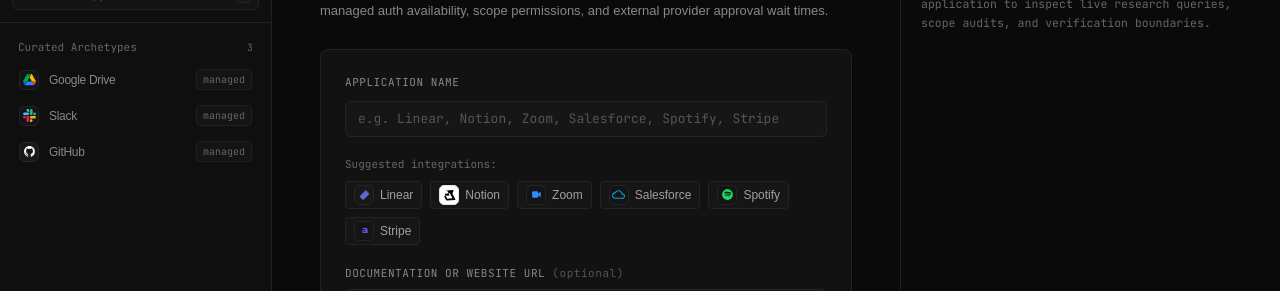
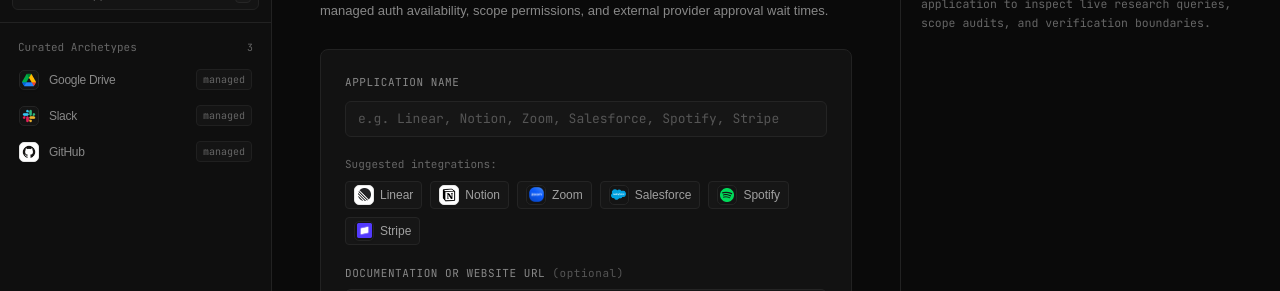
Before and after one commit to rakeshks2k/composio-oauth-guide, a Next.js app: page / in a window 1280 px wide. Shown: the part 122-413 px from the top of the page. Built offline with nearby package versions, Linux system fonts and the light colour scheme; a web font is replaced by a local one.

Commit message:
Revert "fix(icons): use instant inline SVGs to eliminate image lazy-load blankouts and network flicker"
This reverts commit 82ba9b16ebb22efcb45748d978e0390b90c6f954.

```diff
--- a/src/components/AppIcon.tsx
+++ b/src/components/AppIcon.tsx
@@ -1,6 +1,7 @@
 'use client';
 
 import React from 'react';
+import Image from 'next/image';
 import { clsx } from 'clsx';
 
 interface AppIconProps {
@@ -9,259 +10,127 @@
   size?: 'sm' | 'md' | 'lg';
 }
 
+interface AppLogoConfig {
+  src: string;
+  bgClass: string;
+  paddingClass: string;
+}
+
+function getAppLogo(name: string): AppLogoConfig | null {
+  const normalized = name.toLowerCase().replace(/[\s\-_]/g, '');
+
+  if (normalized.includes('googledrive') || normalized === 'gdrive' || normalized === 'drive') {
+    return {
+      src: '/logos/google-drive.png',
+      bgClass: 'bg-[#141414] border border-[#242424]',
+      paddingClass: 'p-[2px]',
+    };
+  }
+
+  if (normalized.includes('slack')) {
+    return {
+      src: '/logos/slack.png',
+      bgClass: 'bg-[#141414] border border-[#242424]',
+      paddingClass: 'p-[2px]',
+    };
+  }
+
+  if (normalized.includes('github')) {
+    return {
+      src: '/logos/github.png',
+      bgClass: 'bg-white border border-[#e5e5e5]',
+      paddingClass: 'p-[2px]',
+    };
+  }
+
+  if (normalized.includes('hubspot')) {
+    return {
+      src: '/logos/hubspot.png',
+      bgClass: 'bg-[#141414] border border-[#242424]',
+      paddingClass: 'p-[2px]',
+    };
+  }
+
+  if (normalized.includes('linear')) {
+    return {
+      src: '/logos/linear.png',
+      bgClass: 'bg-white border border-[#e5e5e5]',
+      paddingClass: 'p-[2.5px]',
+    };
+  }
+
+  if (normalized.includes('notion')) {
+    return {
+      src: '/logos/notion.png',
+      bgClass: 'bg-white border border-[#e5e5e5]',
+      paddingClass: 'p-[2px]',
+    };
+  }
+
+  if (normalized.includes('salesforce')) {
+    return {
+      src: '/logos/salesforce.png',
+      bgClass: 'bg-[#141414] border border-[#242424]',
+      paddingClass: 'p-[1.5px]',
+    };
+  }
+
+  if (normalized.includes('zoom')) {
+    return {
+      src: '/logos/zoom.png',
+      bgClass: 'bg-[#141414] border border-[#242424]',
+      paddingClass: 'p-[1.5px]',
+    };
+  }
+
+  if (normalized.includes('spotify')) {
+    return {
+      src: '/logos/spotify.png',
+      bgClass: 'bg-[#141414] border border-[#242424]',
+      paddingClass: 'p-[2px]',
+    };
+  }
+
+  if (normalized.includes('stripe')) {
+    return {
+      src: '/logos/stripe.png',
+      bgClass: 'bg-[#141414] border border-[#242424]',
+      paddingClass: 'p-[1.5px]',
+    };
+  }
+
+  return null;
+}
+
 export function AppIcon({ name, className, size = 'sm' }: AppIconProps) {
-  const normalized = (name || '').toLowerCase().replace(/[\s\-_]/g, '');
-
   const sizeClasses = {
     sm: 'w-5 h-5 rounded-[5px]',
     md: 'w-6 h-6 rounded-[6px]',
     lg: 'w-7 h-7 rounded-[7px]',
   }[size];
 
-  const iconSizeClasses = {
-    sm: 'w-[13px] h-[13px]',
-    md: 'w-[15px] h-[15px]',
-    lg: 'w-[17px] h-[17px]',
-  }[size];
+  const logo = getAppLogo(name);
 
-  // 1. Google Drive: Official 4-color Google Drive polygon mark
-  if (normalized.includes('googledrive') || normalized === 'gdrive' || normalized === 'drive') {
+  if (logo) {
     return (
       <div
         className={clsx(
           sizeClasses,
-          'bg-[#141414] border border-[#242424] flex items-center justify-center flex-shrink-0 shadow-sm overflow-hidden select-none',
+          logo.bgClass,
+          logo.paddingClass,
+          'flex items-center justify-center flex-shrink-0 shadow-sm overflow-hidden select-none',
           className
         )}
         title={name}
       >
-        <svg viewBox="0 0 87.3 78" className={iconSizeClasses} fill="none">
-          <path
-            d="m6.6 66.85 3.85 6.65c.8 1.4 1.95 2.5 3.3 3.3l13.75-23.8H0c0 1.55.4 3.1 1.2 4.5z"
-            fill="#0066DA"
-          />
-          <path
-            d="M43.65 25 29.9 1.2c-1.35.8-2.5 1.9-3.3 3.3l-25.4 44A8.9 8.9 0 0 0 0 53h27.5z"
-            fill="#00AC47"
-          />
-          <path
-            d="M73.55 76.8c1.35-.8 2.5-1.9 3.3-3.3l1.6-2.75 7.65-13.25c.8-1.4 1.2-2.95 1.2-4.5H59.8l6.1 10.6z"
-            fill="#EA4335"
-          />
-          <path
-            d="M43.65 25 57.4 1.2C56.05.4 54.5 0 52.9 0H34.4c-1.6 0-3.15.45-4.5 1.2z"
-            fill="#00832D"
-          />
-          <path
-            d="M59.8 53H27.5L13.75 76.8c1.35.8 2.9 1.2 4.5 1.2h50.8c1.6 0 3.15-.45 4.5-1.2z"
-            fill="#2684FC"
-          />
-          <path
-            d="m73.4 26.5-12.7-22c-.8-1.4-1.95-2.5-3.3-3.3L43.65 25 59.8 53h27.45c0-1.55-.4-3.1-1.2-4.5z"
-            fill="#FFBA00"
-          />
-        </svg>
-      </div>
-    );
-  }
-
-  // 2. Slack: Official 4-color Slack hashtag logo
-  if (normalized.includes('slack')) {
-    return (
-      <div
-        className={clsx(
-          sizeClasses,
-          'bg-[#141414] border border-[#242424] flex items-center justify-center flex-shrink-0 shadow-sm overflow-hidden select-none',
-          className
-        )}
-        title={name}
-      >
-        <svg viewBox="0 0 128 128" className={iconSizeClasses}>
-          <path
-            d="M26.7 80.5a13.3 13.3 0 1 1-13.4-13.3h13.4v13.3zm6.6 0a13.3 13.3 0 1 1 26.7 0v33.4a13.3 13.3 0 1 1-26.7 0V80.5z"
-            fill="#E01E5A"
-          />
-          <path
-            d="M47.4 26.7a13.3 13.3 0 1 1 13.3-13.4V26.7H47.4zm0 6.6a13.3 13.3 0 1 1 0 26.7H14a13.3 13.3 0 1 1 0-26.7h33.4z"
-            fill="#36C5F0"
-          />
-          <path
-            d="M101.3 47.4a13.3 13.3 0 1 1 13.4 13.3h-13.4V47.4zm-6.6 0a13.3 13.3 0 1 1-26.7 0V14a13.3 13.3 0 1 1 26.7 0v33.4z"
-            fill="#2EB67D"
-          />
-          <path
-            d="M80.5 101.3a13.3 13.3 0 1 1-13.3 13.4V101.3h13.3zm0-6.6a13.3 13.3 0 1 1 0-26.7H114a13.3 13.3 0 1 1 0 26.7H80.5z"
-            fill="#ECB22E"
-          />
-        </svg>
-      </div>
-    );
-  }
-
-  // 3. GitHub: Official GitHub Invertocat
-  if (normalized.includes('github')) {
-    return (
-      <div
-        className={clsx(
-          sizeClasses,
-          'bg-[#181818] border border-[#262626] flex items-center justify-center flex-shrink-0 shadow-sm overflow-hidden select-none',
-          className
-        )}
-        title={name}
-      >
-        <svg viewBox="0 0 24 24" className={iconSizeClasses} fill="white">
-          <path
-            fillRule="evenodd"
-            clipRule="evenodd"
-            d="M12 2C6.477 2 2 6.484 2 12.017c0 4.425 2.865 8.18 6.839 9.504.5.092.682-.217.682-.483 0-.237-.008-.868-.013-1.703-2.782.605-3.369-1.343-3.369-1.343-.454-1.158-1.11-1.466-1.11-1.466-.908-.62.069-.608.069-.608 1.003.07 1.53 1.032 1.53 1.032.892 1.53 2.341 1.088 2.91.832.092-.647.35-1.088.636-1.338-2.22-.253-4.555-1.113-4.555-4.951 0-1.093.39-1.988 1.029-2.688-.103-.253-.446-1.272.098-2.65 0 0 .84-.27 2.75 1.026A9.564 9.564 0 0112 6.844c.85.004 1.705.115 2.504.337 1.909-1.296 2.747-1.027 2.747-1.027.546 1.379.202 2.398.1 2.651.64.7 1.028 1.595 1.028 2.688 0 3.848-2.339 4.695-4.566 4.943.359.309.678.92.678 1.855 0 1.338-.012 2.419-.012 2.747 0 .268.18.58.688.482A10.019 10.019 0 0022 12.017C22 6.484 17.522 2 12 2z"
-          />
-        </svg>
-      </div>
-    );
-  }
-
-  // 4. HubSpot: Official HubSpot sprocket mark
-  if (normalized.includes('hubspot')) {
-    return (
-      <div
-        className={clsx(
-          sizeClasses,
-          'bg-[#181818] border border-[#262626] flex items-center justify-center flex-shrink-0 shadow-sm overflow-hidden select-none',
-          className
-        )}
-        title={name}
-      >
-        <svg viewBox="0 0 24 24" className={iconSizeClasses} fill="none">
-          <path
-            d="M17.8 7.2a2.3 2.3 0 10-2.3-2.3v1.8l-3.3 1.9V5.1a1.9 1.9 0 10-1.5 0v3.5l-3.3-1.9V4.9a2.3 2.3 0 10-2.3 2.3c0 .3.07.6.2.86L8.6 9.9v4.2L5.3 16a2.3 2.3 0 101.4 1.2l3.5-2v3.7a1.9 1.9 0 101.5 0v-3.7l3.5 2a2.3 2.3 0 101.4-1.2l-3.3-1.9V9.9l3.3-1.9c.2.14.47.2.7.2z"
-            fill="#FF7A59"
-          />
-          <circle cx="12" cy="12" r="2.2" fill="#FF7A59" />
-        </svg>
-      </div>
-    );
-  }
-
-  // 5. Linear: Official Linear geometric mark in brand #5E6AD2
-  if (normalized.includes('linear')) {
-    return (
-      <div
-        className={clsx(
-          sizeClasses,
-          'bg-[#181818] border border-[#262626] flex items-center justify-center flex-shrink-0 shadow-sm overflow-hidden select-none',
-          className
-        )}
-        title={name}
-      >
-        <svg viewBox="0 0 24 24" className={iconSizeClasses} fill="none">
-          <path
-            d="M3.5 13.5L13.5 3.5a1.4 1.4 0 012 0l5 5a1.4 1.4 0 010 2L10.5 20.5a1.4 1.4 0 01-2 0l-5-5a1.4 1.4 0 010-2z"
-            fill="#5E6AD2"
-            fillOpacity="0.4"
-          />
-          <path
-            d="M3.9 15.5l9.9-9.9c.4-.4 1-.4 1.4 0l4.9 4.9c.4.4.4 1 0 1.4L10.2 21.8c-.4.4-1 .4-1.4 0L3.9 16.9c-.4-.4-.4-1 0-1.4z"
-            fill="#5E6AD2"
-          />
-        </svg>
-      </div>
-    );
-  }
-
-  // 6. Notion: Official Notion crisp 'N' tile on white
-  if (normalized.includes('notion')) {
-    return (
-      <div
-        className={clsx(
-          sizeClasses,
-          'bg-white border border-[#e5e5e5] flex items-center justify-center flex-shrink-0 shadow-sm overflow-hidden select-none',
-          className
-        )}
-        title={name}
-      >
-        <svg viewBox="0 0 24 24" className={iconSizeClasses} fill="black">
-          <path d="M4.459 4.208c.746.606 1.026.56 2.428.466l11.458-.823c1.026-.074 1.282.28 1.048.979l-2.008 5.786 5.395 10.158c.42.747.14 1.354-.746 1.401l-14.77.886c-1.074.07-1.448-.303-1.635-.77L2.4 15.539c-.28-.7-.046-1.097.653-1.144l9.24-.653-4.994-9.534H4.46zm3.504 15.424l9.566-.574-4.887-9.3-9.588.686 4.909 9.188z" />
-        </svg>
-      </div>
-    );
-  }
-
-  // 7. Salesforce: Official Salesforce cloud in brand #00A1E0
-  if (normalized.includes('salesforce')) {
-    return (
-      <div
-        className={clsx(
-          sizeClasses,
-          'bg-[#141414] border border-[#242424] flex items-center justify-center flex-shrink-0 shadow-sm overflow-hidden select-none',
-          className
-        )}
-        title={name}
-      >
-        <svg viewBox="0 0 24 24" className={iconSizeClasses} fill="#00A1E0">
-          <path d="M19.35 10.04C18.67 6.59 15.64 4 12 4 9.11 4 6.6 5.64 5.35 8.04 2.34 8.36 0 10.91 0 14c0 3.31 2.69 6 6 6h13c2.76 0 5-2.24 5-5 0-2.64-2.05-4.78-4.65-4.96zM19 18H6c-2.21 0-4-1.79-4-4 0-2.05 1.53-3.76 3.56-3.97l1.07-.11.5-.95C8.08 7.14 9.94 6 12 6c2.62 0 4.88 1.86 5.39 4.43l.3 1.5 1.53.11c1.56.1 2.78 1.41 2.78 2.96 0 1.65-1.35 3-3 3z" />
-        </svg>
-      </div>
-    );
-  }
-
-  // 8. Zoom: Official Zoom video camera in brand #2D8CFF
-  if (normalized.includes('zoom')) {
-    return (
-      <div
-        className={clsx(
-          sizeClasses,
-          'bg-[#141414] border border-[#242424] flex items-center justify-center flex-shrink-0 shadow-sm overflow-hidden select-none',
-          className
-        )}
-        title={name}
-      >
-        <svg viewBox="0 0 24 24" className={iconSizeClasses} fill="none">
-          <rect x="4" y="6" width="11" height="12" rx="2.2" fill="#2D8CFF" />
-          <path d="M15 10.2l4.8-3.3v10.2L15 13.8v-3.6z" fill="#2D8CFF" />
-        </svg>
-      </div>
-    );
-  }
-
-  // 9. Spotify: Official Spotify soundwaves in brand #1ED760
-  if (normalized.includes('spotify')) {
-    return (
-      <div
-        className={clsx(
-          sizeClasses,
-          'bg-[#141414] border border-[#242424] flex items-center justify-center flex-shrink-0 shadow-sm overflow-hidden select-none',
-          className
-        )}
-        title={name}
-      >
-        <svg viewBox="0 0 24 24" className={iconSizeClasses} fill="none">
-          <circle cx="12" cy="12" r="10" fill="#1ED760" />
-          <path
-            d="M16.5 15.2a.5.5 0 01-.7.2c-2-1.2-4.5-1.5-7.5-.8a.5.5 0 11-.2-1c3.2-.7 6-.4 8.2.9.3.2.4.5.2.7zm1-2.4a.7.7 0 01-.9.2c-2.4-1.4-6-1.9-8.8-1a.7.7 0 11-.4-1.3c3.2-1 7.2-.5 10 1a.7.7 0 01.1 1.1zm.1-2.5c-2.8-1.7-7.5-1.9-10.2-1a.8.8 0 11-.5-1.6c3.2-1 8.3-.8 11.5 1.1a.8.8 0 01-.8 1.5z"
-            fill="#000000"
-          />
-        </svg>
-      </div>
-    );
-  }
-
-  // 10. Stripe: Official Stripe 'S' in brand #635BFF
-  if (normalized.includes('stripe')) {
-    return (
-      <div
-        className={clsx(
-          sizeClasses,
-          'bg-[#141414] border border-[#242424] flex items-center justify-center flex-shrink-0 shadow-sm overflow-hidden select-none',
-          className
-        )}
-        title={name}
-      >
-        <svg viewBox="0 0 24 24" className={iconSizeClasses} fill="none">
-          <path
-            d="M14.5 10.4c0-1-.8-1.5-2.2-1.5-1.4 0-2.8.5-3.8 1.1v-2.3c1.1-.5 2.6-.8 4.1-.8 3 0 5 1.5 5 4.1v5.6h-2.9v-1.1c-.9.9-2.1 1.3-3.3 1.3-2.1 0-3.5-1.2-3.5-3.1 0-2.2 1.8-3.1 4.5-3.1.8 0 1.5.1 2.1.2v-.4zm-2.9 4.3c1 0 1.9-.5 2.4-1.2v-1.2c-.5-.1-1.1-.2-1.8-.2-1.5 0-2.4.5-2.4 1.5 0 .7.6 1.1 1.8 1.1z"
-            fill="#635BFF"
-          />
-        </svg>
+        <Image
+          src={logo.src}
+          alt={name}
+          width={28}
+          height={28}
+          className="w-full h-full object-contain pointer-events-none"
+          unoptimized
+        />
       </div>
     );
   }
```
